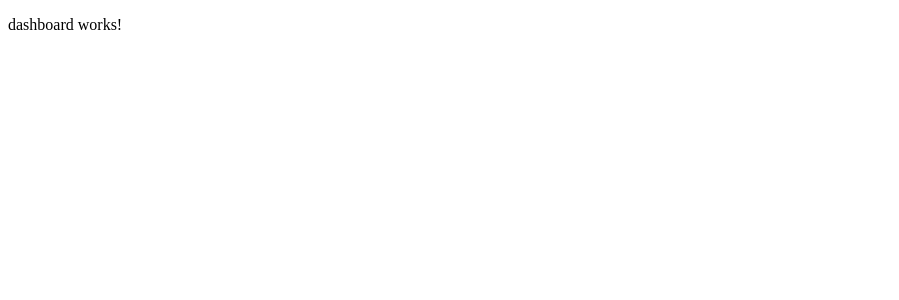
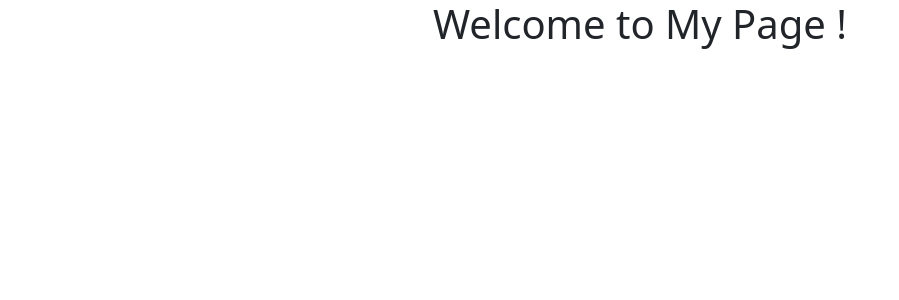
Before and after one commit to dinisurunisal/GI_Tract_Patholgy_Detector, an Angular app: page / in a window 1280 px wide. Shown: the top 300 px of the page, without its empty margins (0-899 px from the left). Built offline with nearby package versions, Linux system fonts and the light colour scheme.

Commit message:
bootstrap added

```diff
--- a/src/app/dashboard/dashboard.component.html
+++ b/src/app/dashboard/dashboard.component.html
@@ -1 +1,5 @@
-<p>dashboard works!</p>
+<div style="text-align:center">
+  <h1>
+    Welcome to My Page !
+  </h1>
+</div>
--- a/src/index.html
+++ b/src/index.html
@@ -6,6 +6,10 @@
   <base href="/">
   <meta name="viewport" content="width=device-width, initial-scale=1">
   <link rel="icon" type="image/x-icon" href="favicon.ico">
+  <link href="https://cdn.jsdelivr.net/npm/bootstrap@5.1.3/dist/css/bootstrap.min.css" rel="stylesheet" integrity="sha384-1BmE4kWBq78iYhFldvKuhfTAU6auU8tT94WrHftjDbrCEXSU1oBoqyl2QvZ6jIW3" crossorigin="anonymous">
+  <script src="https://cdn.jsdelivr.net/npm/bootstrap@5.1.3/dist/js/bootstrap.bundle.min.js" integrity="sha384-ka7Sk0Gln4gmtz2MlQnikT1wXgYsOg+OMhuP+IlRH9sENBO0LRn5q+8nbTov4+1p" crossorigin="anonymous"></script>
+  <script src="https://cdn.jsdelivr.net/npm/@popperjs/core@2.10.2/dist/umd/popper.min.js" integrity="sha384-7+zCNj/IqJ95wo16oMtfsKbZ9ccEh31eOz1HGyDuCQ6wgnyJNSYdrPa03rtR1zdB" crossorigin="anonymous"></script>
+  <script src="https://cdn.jsdelivr.net/npm/bootstrap@5.1.3/dist/js/bootstrap.min.js" integrity="sha384-QJHtvGhmr9XOIpI6YVutG+2QOK9T+ZnN4kzFN1RtK3zEFEIsxhlmWl5/YESvpZ13" crossorigin="anonymous"></script>
 </head>
 <body>
   <app-root></app-root>
```
